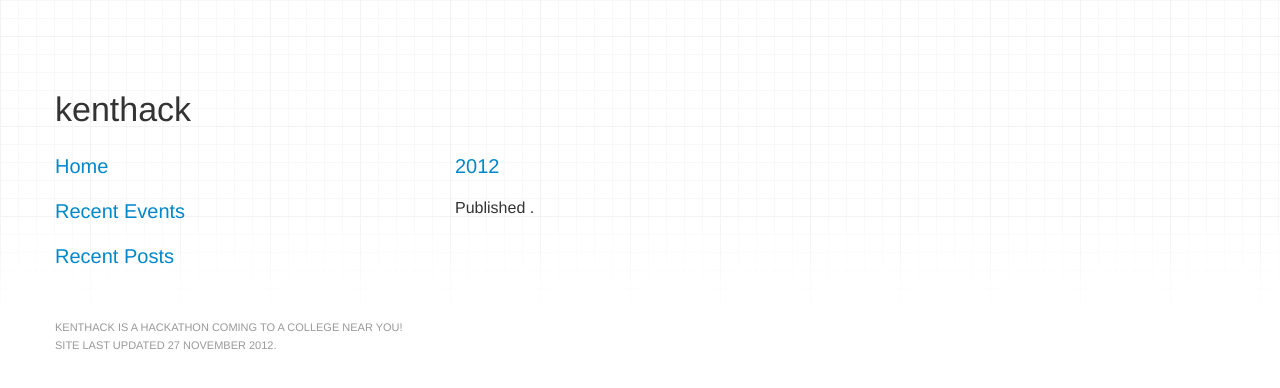
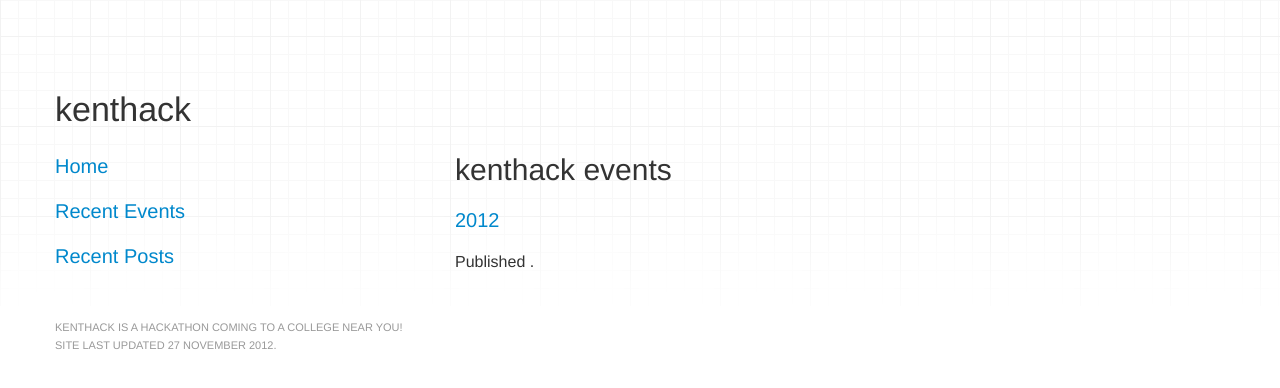
Before and after one commit to jdrydn/kenthack.github.io, a Jekyll site: the page built from events.html, in a window 1280 px wide. Shown: the top 388 px of the page. Built offline with Jekyll 4.4.1, drawn with Linux system fonts in a browser that asks for light colours.

Commit message:
Working on cool shit

```diff
--- a/_layouts/blog.html
+++ b/_layouts/blog.html
@@ -20,7 +20,9 @@ layout: default
 
 {{ content }}
 
+						{% unless page.category %}
 						<p>Published {{ page.date | date_to_long_string }}.</p>
+						{% endunless %}
 
 					</section>
 				</div>
--- a/events.html
+++ b/events.html
@@ -2,6 +2,8 @@
 layout: blog
 title: Events
 ---
+						<h2>kenthack events</h2>
+
 						<section class="events">
 							<ul class="unstyled">
 							{% for event in site.categories.event %}
--- a/home.html
+++ b/home.html
@@ -101,7 +101,7 @@ title: Welcome to kenthack
 
 						<section class="why">
 							<h3>Why is this happening?</h3>
-							<p>Hackathons are beneficial to students because they encourage students to be creative, and not program just for assessments. A lot of coursework involves programming to solve a problem, or a real-world problem. Which is great. But that restricts a lot of creativity. Some of the best projects, apps, programs, websites, etc. come from people thinking "<em>If only there was an app that did that...</em>.</p>
+							<p>Hackathons are beneficial to students because they encourage students to be creative, and not program just for assessments. A lot of coursework involves programming to solve a problem, or a real-world problem. Which is great. But that restricts a lot of creativity. Some of the best projects, apps, programs, websites, etc. come from people thinking "<em>If only there was an app that did that...</em>".</p>
 							<p>Hackathons are also the perfect time for developers, designers & entrepreneurs to simply be creative. And at the University, we have a wide range of developers in <em>Computer Science</em> courses, a wide range of designers in <em>Graphic Design & Media</em> courses and a wide range of entrepreneurs in <em>Business</em> courses. So it’s about time we get everyone together and come up with the "next big thing"!</p>
 							<p>Of course, teams may not come up with the next big thing. They could create a little one-off project that gets some laughs and entertains us! And that’s even cooler! :)</p>
 						</section>
--- a/posts.html
+++ b/posts.html
@@ -2,6 +2,8 @@
 layout: blog
 title: Posts
 ---
+						<h2>kenthack posts</h2>
+
 						<section class="posts">
 							<ul class="unstyled">
 							{% for post in site.categories.post %}
```
Also changed, not shown: other parts of home.html (+1 -1 lines), _posts/2013-03-11-2013.md (renamed from _posts/2013-03-11-2012.md).
